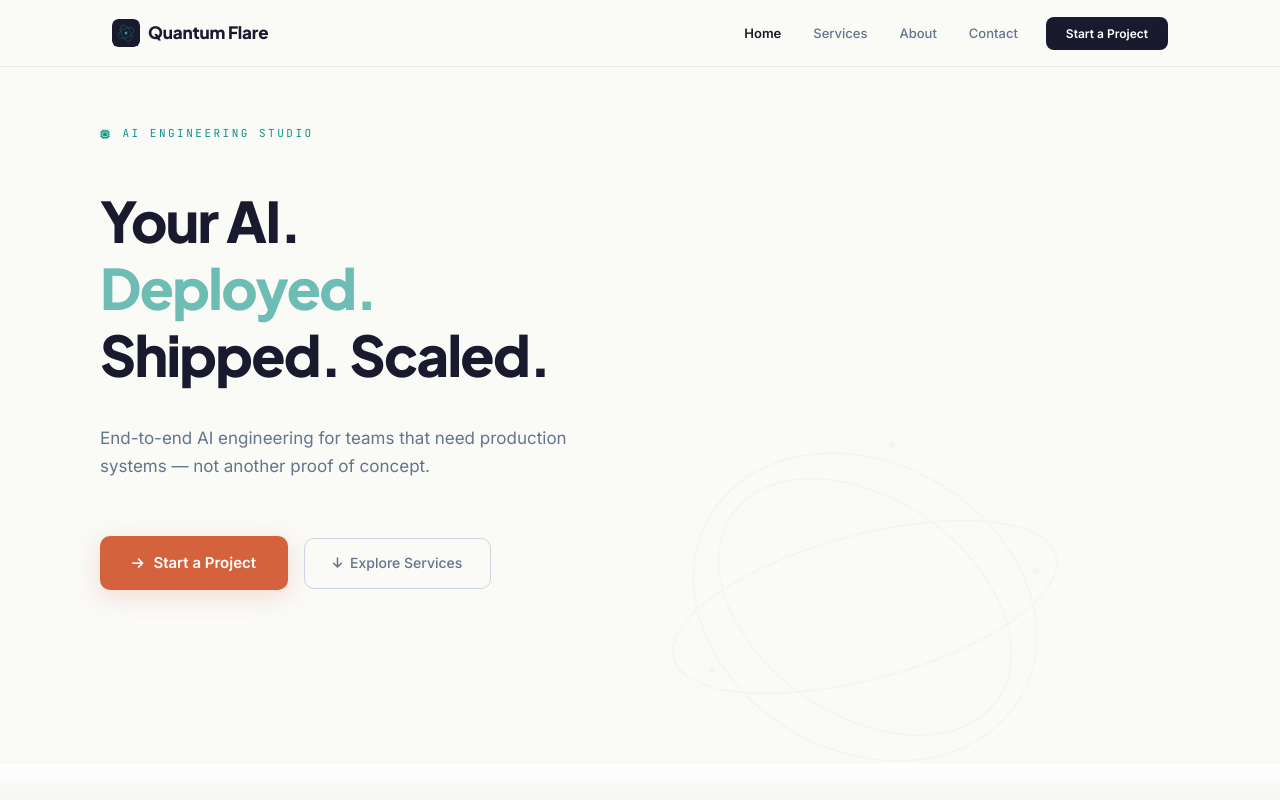
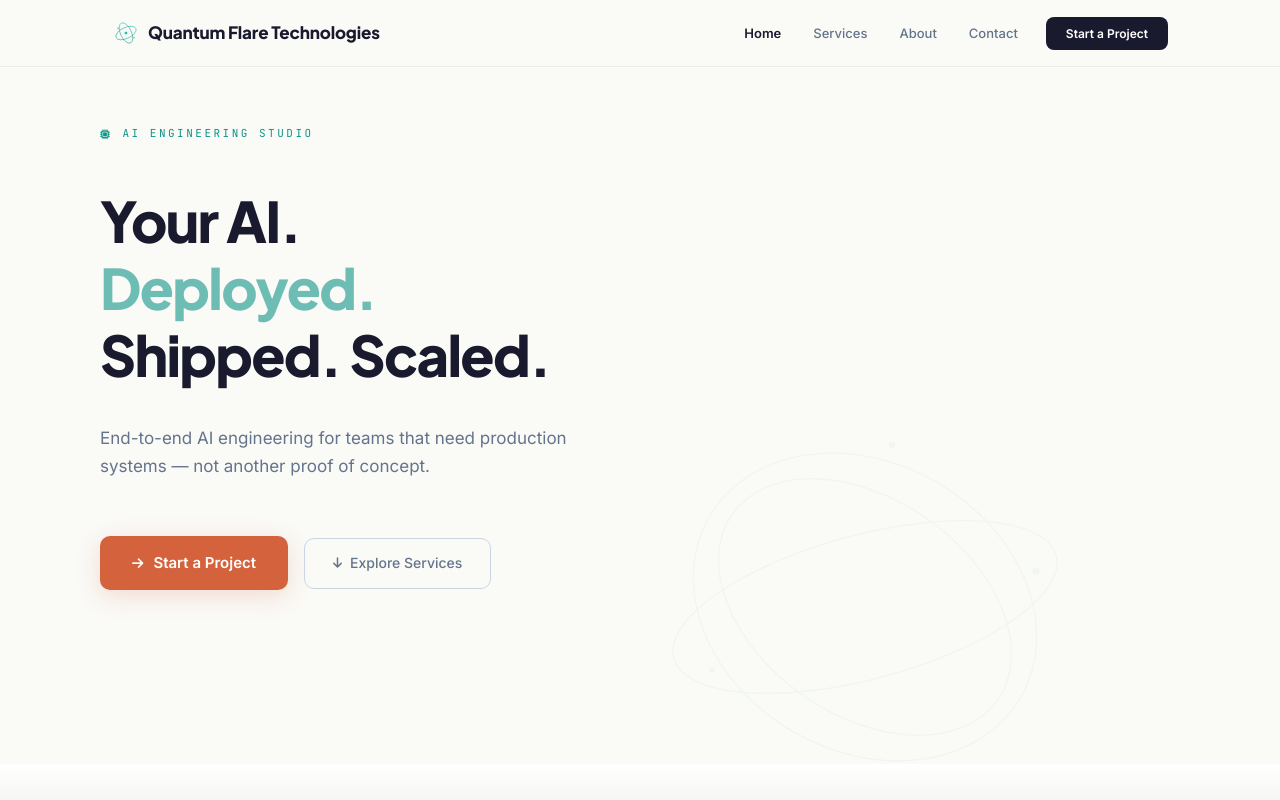
Before and after one commit to quantumflaretech/quantumflaretech.github.io, an Angular app: page / in a window 1280 px wide. Shown: the top 800 px of the page. Built offline with nearby package versions, Linux system fonts and the light colour scheme.

Commit message:
Feat: Add transparent entangled logo, use in navbar and footer

```diff
--- a/src/app/footer/footer.component.ts
+++ b/src/app/footer/footer.component.ts
@@ -11,7 +11,7 @@ import { CommonModule } from '@angular/common';
         <div class="footer-grid">
           <div>
             <div class="footer-brand">
-              <img src="assets/logo-concept-entangled.svg" alt="Quantum Flare logo" class="footer-logo">
+              <img src="assets/logo-entangled-transparent.svg" alt="Quantum Flare logo" class="footer-logo">
               Quantum Flare Technologies
             </div>
             <p>AI engineering for teams that ship.</p>
--- a/src/app/navbar/navbar.component.ts
+++ b/src/app/navbar/navbar.component.ts
@@ -9,8 +9,8 @@ import { CommonModule } from '@angular/common';
     <nav class="navbar navbar-expand-lg fixed-top">
       <div class="container">
         <a class="navbar-brand" href="#home">
-          <img src="assets/logo-concept-entangled.svg" alt="Quantum Flare logo" class="navbar-logo">
-          Quantum Flare
+          <img src="assets/logo-entangled-transparent.svg" alt="Quantum Flare logo" class="navbar-logo">
+          Quantum Flare Technologies
         </a>
 
         <button class="navbar-toggler border-0" type="button" data-bs-toggle="collapse" data-bs-target="#navbarNav">
```
Also changed, not shown: src/assets/logo-entangled-transparent.svg (added).
